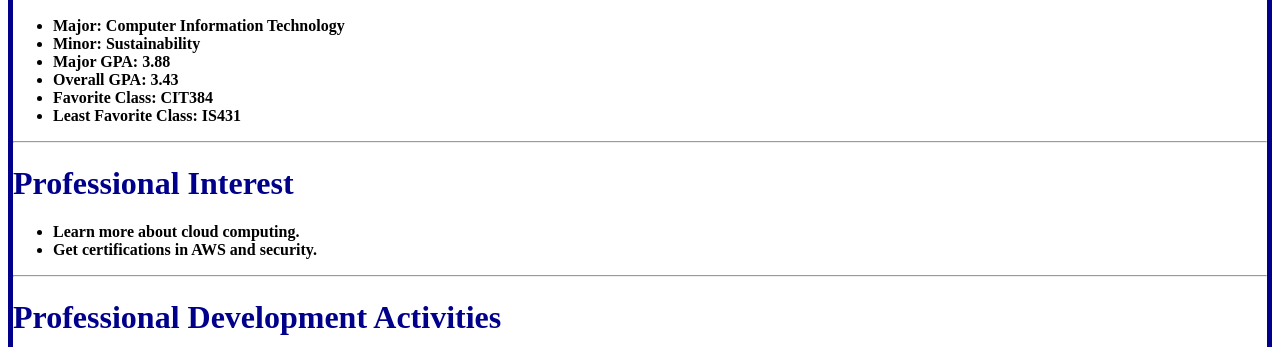
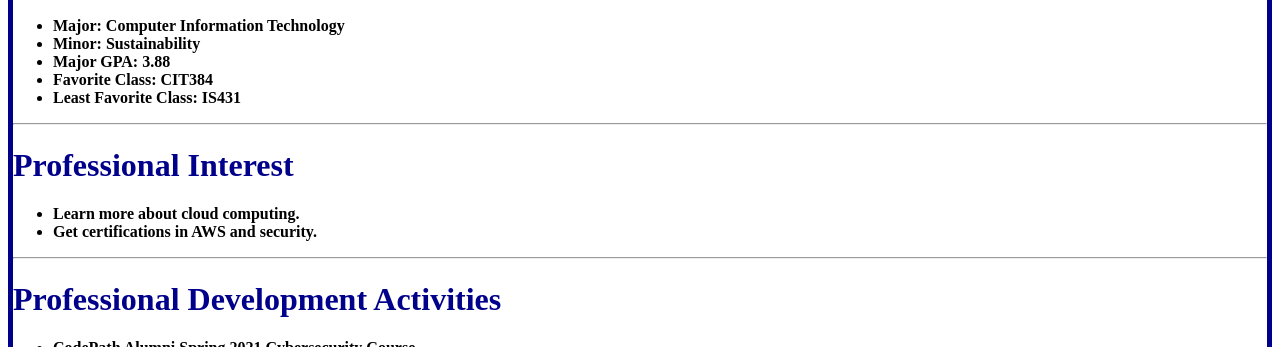
Before and after one commit to TopRamanC/cv-webpage-TopRamanC, a plain HTML site: page index.html in a window 1280 px wide. Shown: the part 753-1100 px from the top of the page. Drawn offline with Linux system fonts and the light colour scheme.

Commit message:
Update made

```diff
--- a/index.html
+++ b/index.html
@@ -67,7 +67,6 @@
                 <li>Major: Computer Information Technology</li>
                 <li>Minor: Sustainability</li>
                 <li>Major GPA: 3.88</li>
-                <li>Overall GPA: 3.43</li>
                 <li>Favorite Class: CIT384</li>
                 <li>Least Favorite Class: IS431</li>
             </ul>
```
